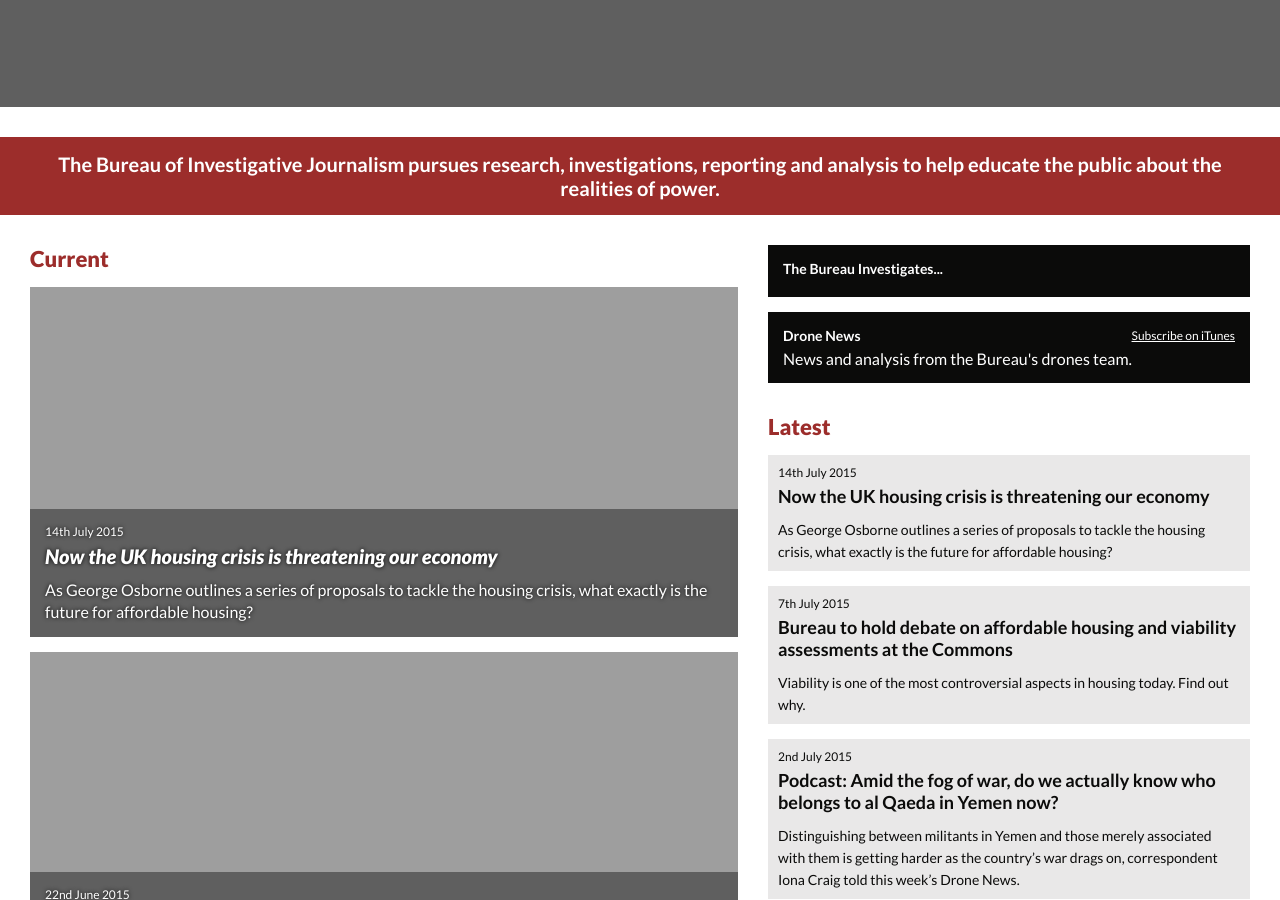
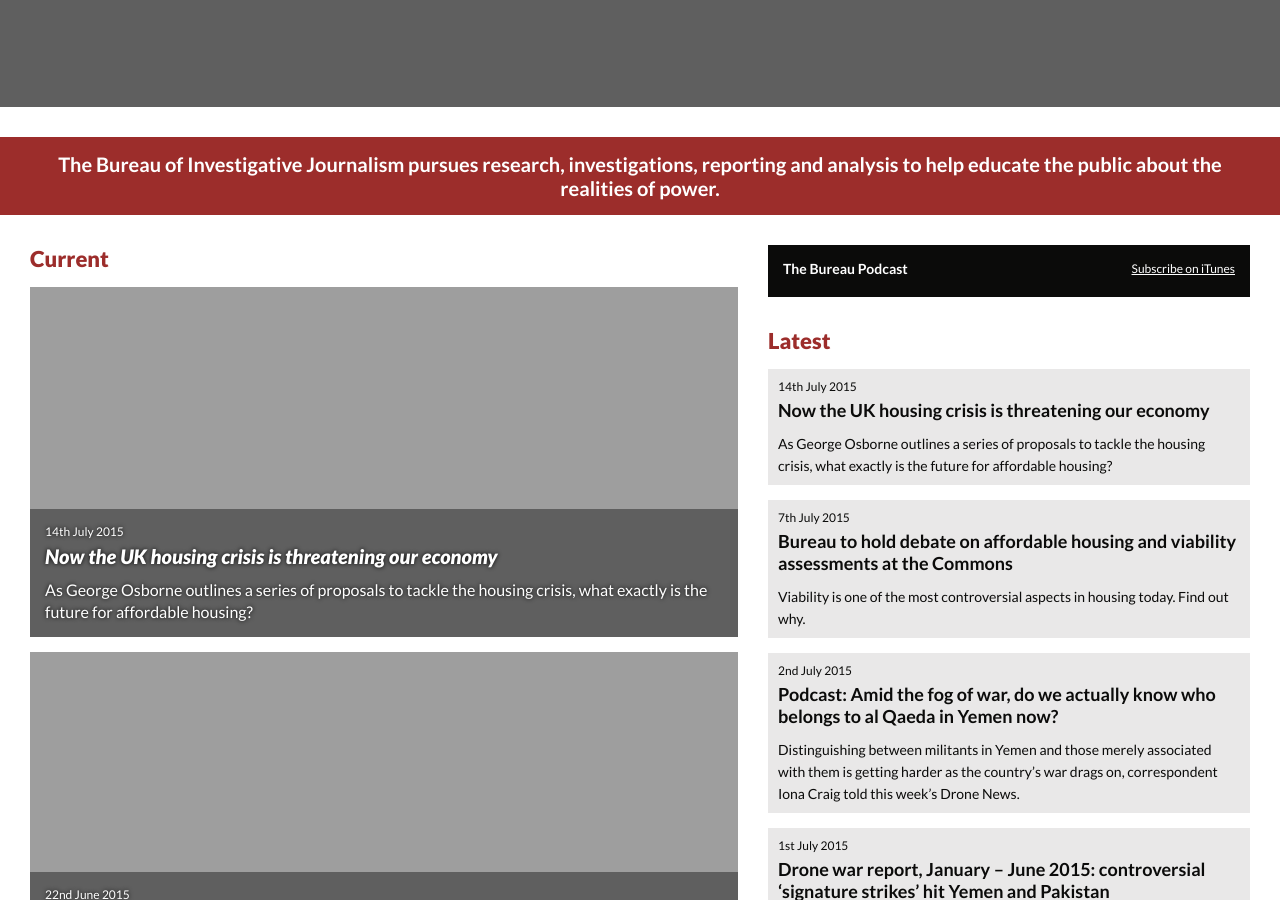
Before and after one commit to tbij/thebureauinvestigates.com, a Jekyll site: the page built from index.html, in a window 1280 px wide and 900 px high, scrolled down 460 px. Built offline with Jekyll 4.4.1, drawn with Linux system fonts in a browser that asks for light colours.

Commit message:
Only one podcast

```diff
--- a/index.html
+++ b/index.html
@@ -35,12 +35,8 @@ layout: front
   </ol>
 </div><div class="secondary">
   <div class="podcast" id="the-bureau-investigates">
-    <h2>The Bureau Investigates...</h2>
-  </div>
-  <div class="podcast" id="drone-news">
-    <a href="https://itunes.apple.com/gb/podcast/drone-news-from-the-bureau/id751041919" class="subscribe">Subscribe on iTunes</a>
-    <h2>Drone News</h2>
-    <p>News and analysis from the Bureau's drones team.</p>
+    <a href="" class="subscribe">Subscribe on iTunes</a>
+    <h2>The Bureau Podcast</h2>
   </div>
   <div class="latest">
     <h2>Latest</h2>
```
